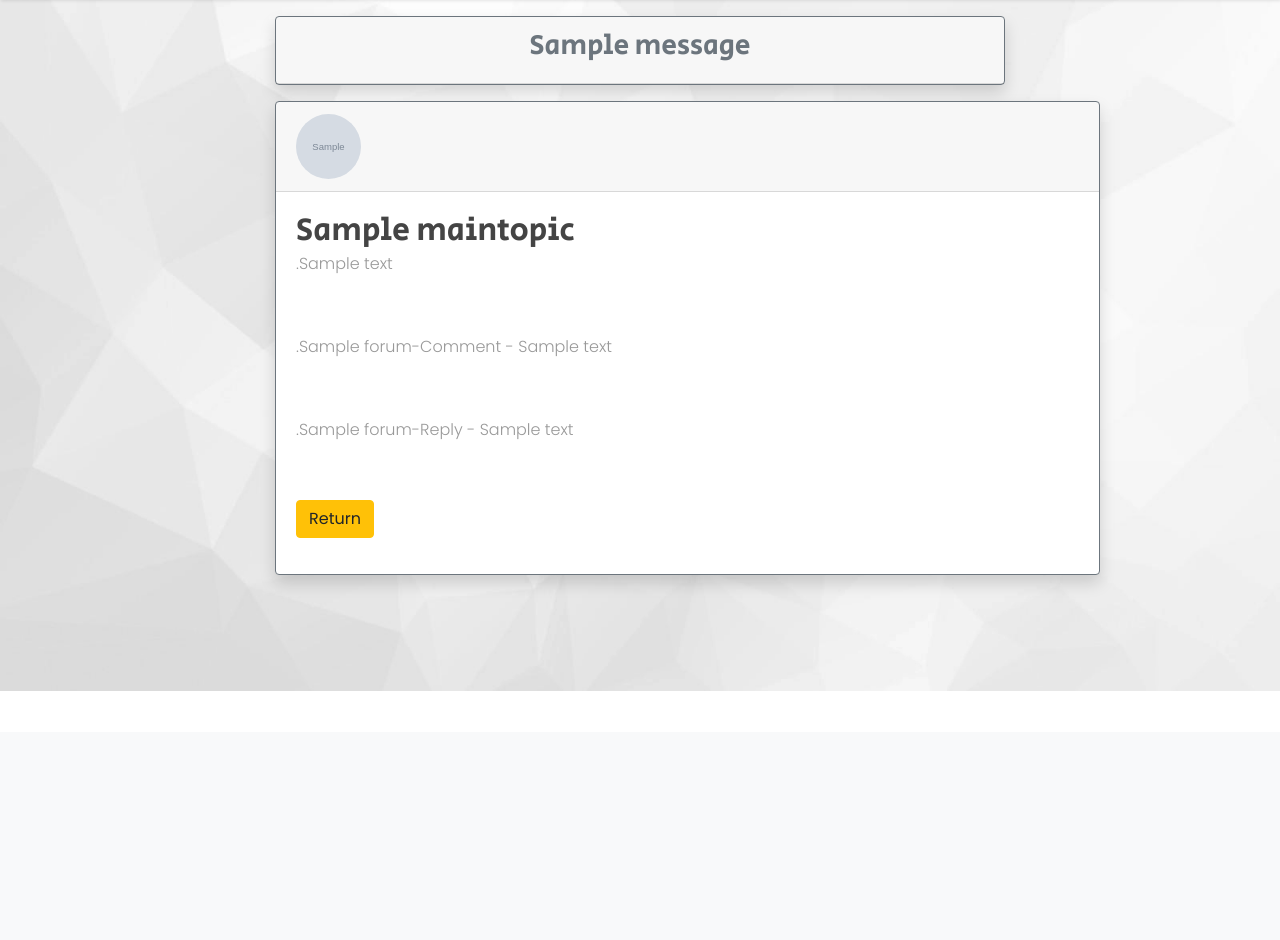
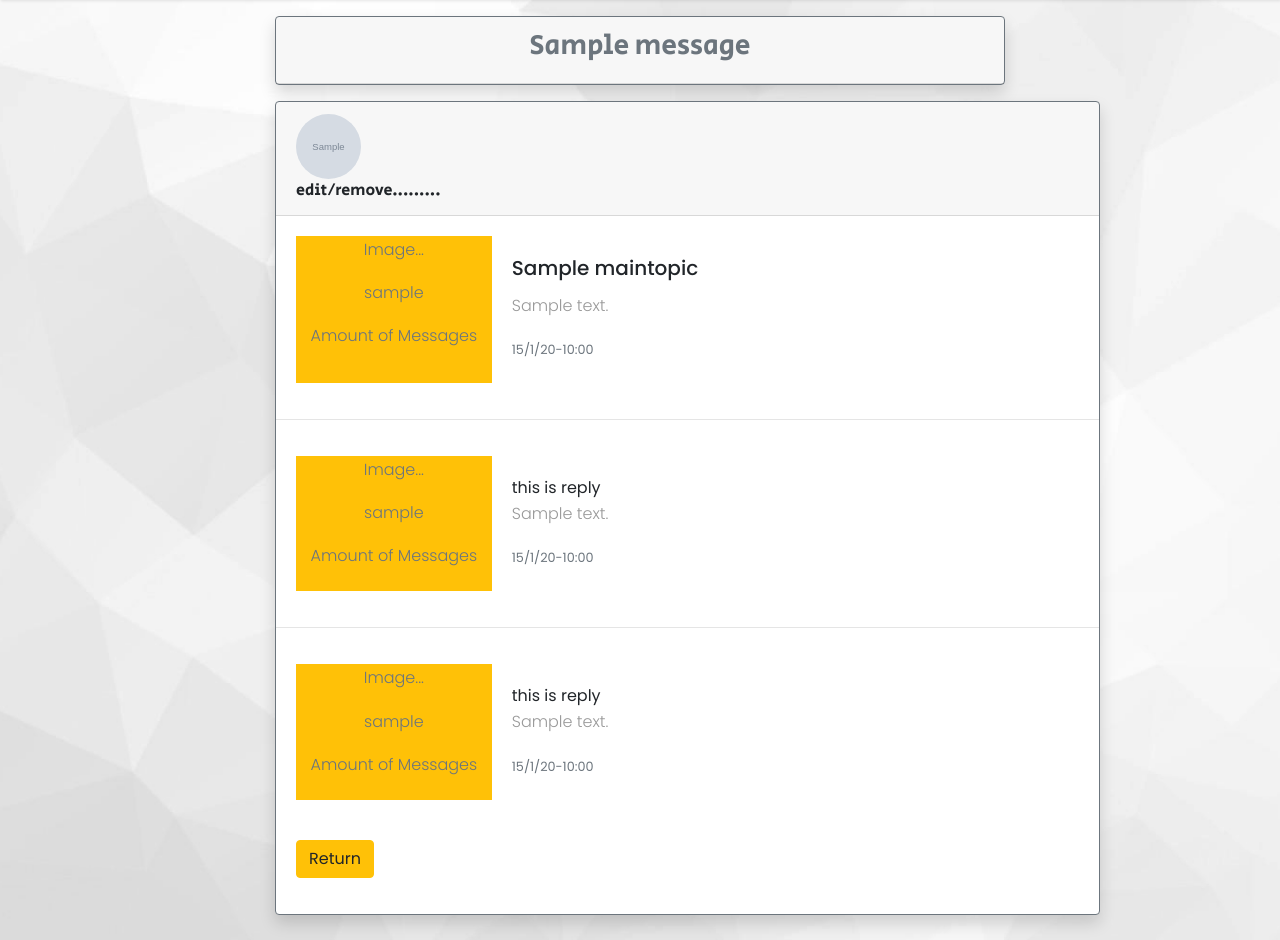
Before and after one commit to ankuspidy/My-Django-Forum-System, a Django app: page /1/1/1/ in a window 1280 px wide. Shown: the part 68-1008 px from the top of the page. Before the commit the page ends 759 px from the top, so only its background shows below. Run offline with Django 3.2, Linux system fonts and the light colour scheme; a user stored in the database is signed in; tables that the repository leaves empty hold one stand-in row (values such as "Sample post"); grey boxes marked "Sample" are stand-in pictures; one stand-in notice (Sample message) is shown; some libraries are stand-ins or nearby versions.

Commit message:
Forum Post Detail Template Update

```diff
--- a/forum/templates/forum/post_detail.html
+++ b/forum/templates/forum/post_detail.html
@@ -3,7 +3,7 @@
 {% block content %}
 
 
-<div class="card border-secondary col-mb-ml-auto pb-auto shadow" dir="rtl">
+<div class="card border-secondary col-mb-ml-auto pb-auto shadow">
     <div class="card-header">
 
         <div class="article article-text">
@@ -11,38 +11,62 @@
             <small class="text-muted">{{ object.date_objected|date:"j/n/y" }}</small>
             {% if object.author == user %}
             <div>
-
+                    edit/remove.........
             </div>
             {% endif %}
         </div>
 
     </div>
-    <div class="card-body text-secondary article-text">
-
-        <h2 class="article-title"><a class="article-title">{{ post.title }}</a></25>
-            <p class="article-content ">{{ post.message_body }}</p>
-
-
-
-    </div>
+    <div class="card-body">
+            <div class="row no-gutters">
+                <div class="col-md-3 bg-warning">
+                    <!-- <img src="..." class="card-img" alt="..."> -->
+                    <p class="card-text text-muted text-center">Image...</p>
+                    <p class="card-text text-muted text-center">{{ post.author }}</p>
+                    <p class="card-text text-muted text-center">Amount of Messages</p>
+                </div>
+                <div class="col-md-8">
+                    <div class="card-body">
+                        <h5 class="card-title">{{ post.title }}</h5>
+                        <p class="card-text">{{ post.message_body }}</p>
+                        <p class="card-text"><small class="text-muted">{{ post.datetime|date:"j/n/y-H:i" }}</small></p>
+                    </div>
+                </div>
+            </div>
+        </div>
 
     {% for message in messages_thread %}
-    <div class="card-body text-secondary article-text">
+    <hr/>
+    <div class="card-body">
+            <div class="row no-gutters">
+                <div class="col-md-3 bg-warning">
+                        <p class="card-text text-muted text-center">Image...</p>
+                        <p class="card-text text-muted text-center">{{ message.author }}</p>
+                        <p class="card-text text-muted text-center">Amount of Messages</p>
+                </div>
+                <div class="col-md-8">
+                    <div class="card-body">
 
-        <p class="article-content "> {{ message }} - {{ message.message_body }}</p>
+                        {% if message|stringformat:"s" == "Python-Comment" %}
+                               this is comment
+                        {% else %}
+                                this is reply
+                        {% endif %}
 
-    </div>
+                        <p class="card-text">{{ message.message_body }}</p>
+                        <p class="card-text"><small class="text-muted">{{ message.datetime|date:"j/n/y-H:i" }}</small></p>
+                    </div>
+                </div>
+            </div>
+        </div>
     {% endfor %}
 
 
 
-    <div class="card-body text-secondary article-text">
 
 
-
+    <div class="card-body text-secondary article-text">
         <p><a class="btn btn-warning" href="{% url 'forum:forum-board' post.forum %}">Return</a></p>
-
-
     </div>
 
 </div>
```
